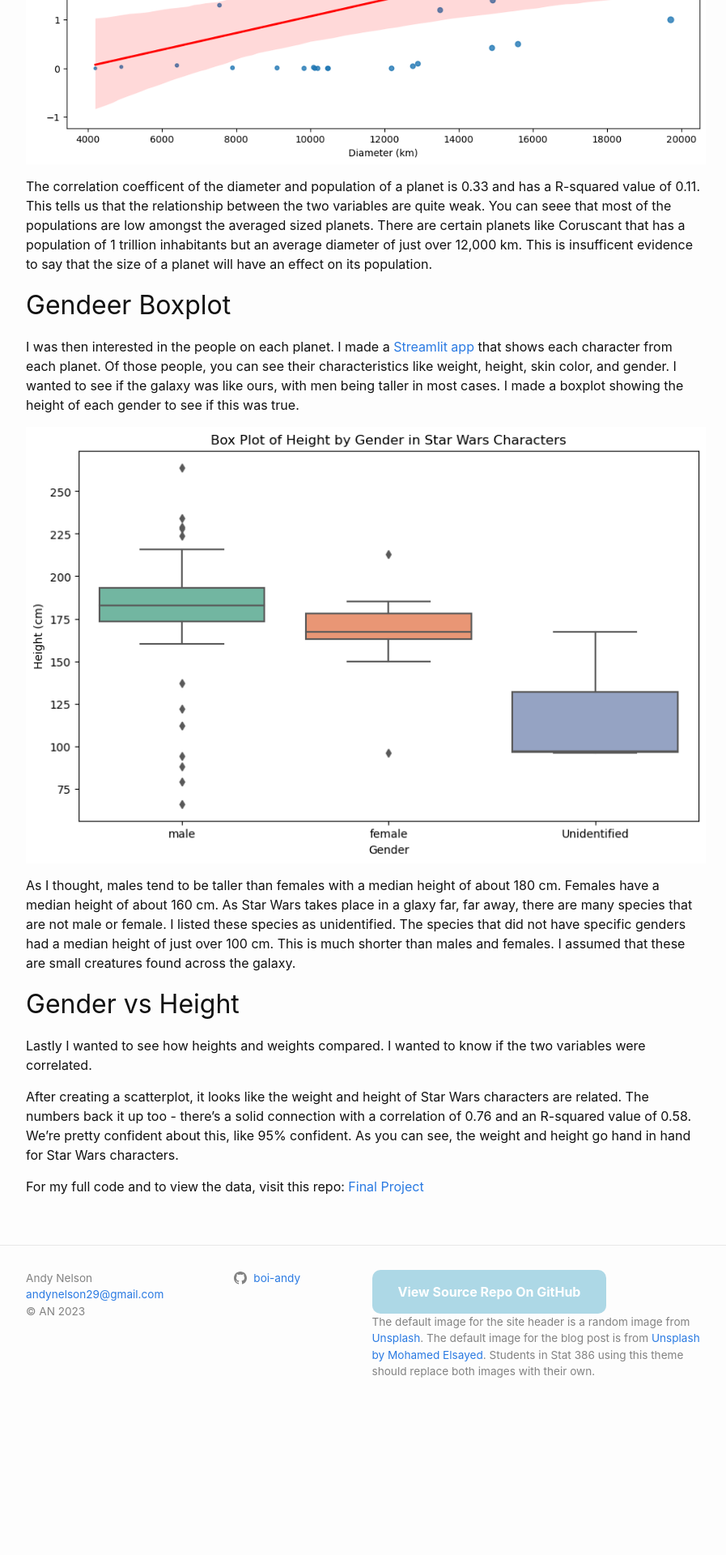
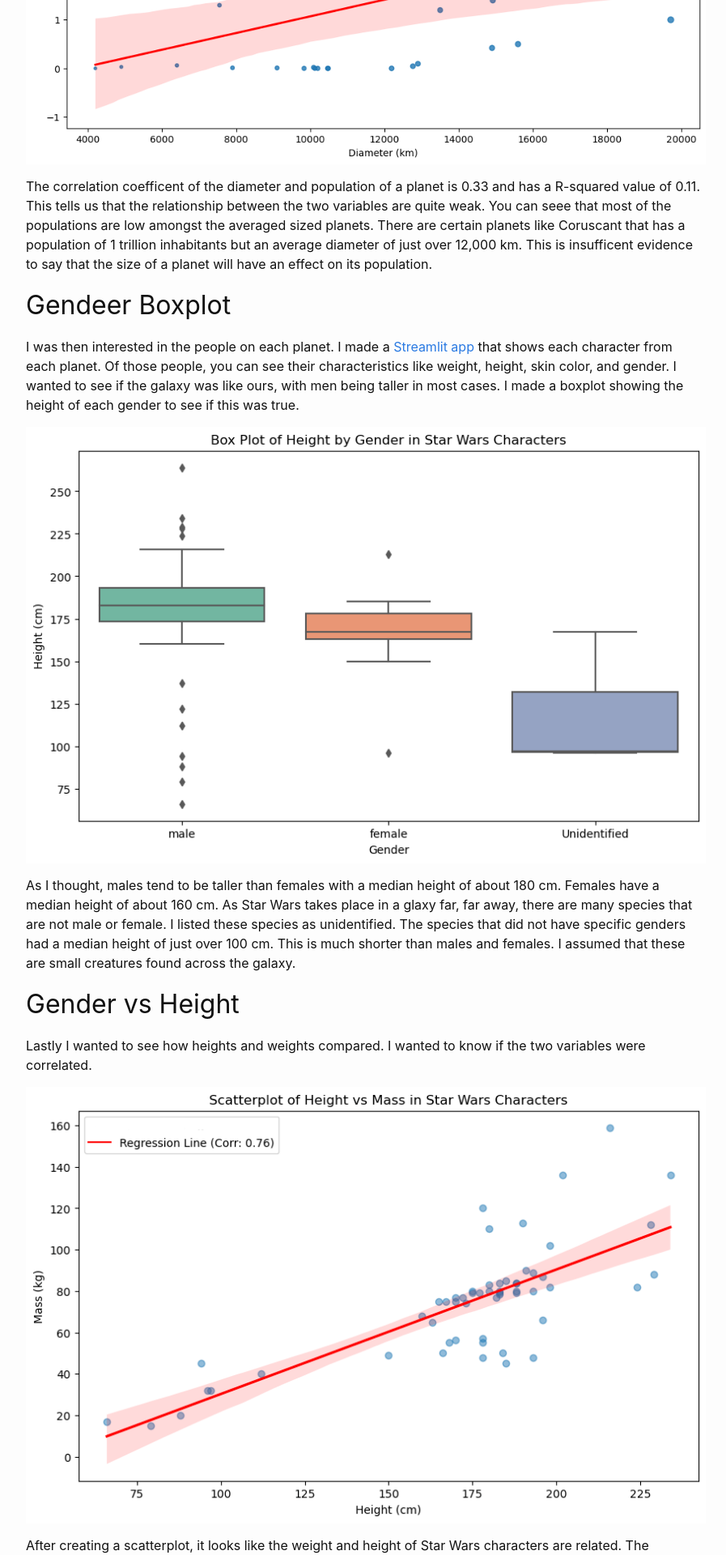
Before and after one commit to boi-andy/my-blog, a Jekyll site: the page built from _posts/2023-11-14-EDA.md, in a window 1280 px wide. Shown: the part 4480-6400 px from the top of the page at 81% size, without its empty margins (188-1085 px from the left). Built offline with Jekyll 4.4.1, drawn with Linux system fonts in a browser that asks for light colours; comment, search, counter and statistics services are not loaded; before the commit the page ends 6244 px from its top, so only the background shows below that.

Commit message:
add image

```diff
--- a/_posts/2023-11-14-EDA.md
+++ b/_posts/2023-11-14-EDA.md
@@ -83,6 +83,8 @@ As I thought, males tend to be taller than females with a median height of about
 
 Lastly I wanted to see how heights and weights compared. I wanted to know if the two variables were correlated.
 
+![Figure](https://boi-andy.github.io/my-blog/assets/images/heightVmass.png)
+
 
 After creating a scatterplot, it looks like the weight and height of Star Wars characters are related. The numbers back it up too - there's a solid connection with a correlation of 0.76 and an R-squared value of 0.58. We're pretty confident about this, like 95% confident. As you can see, the weight and height go hand in hand for Star Wars characters.
 
```
